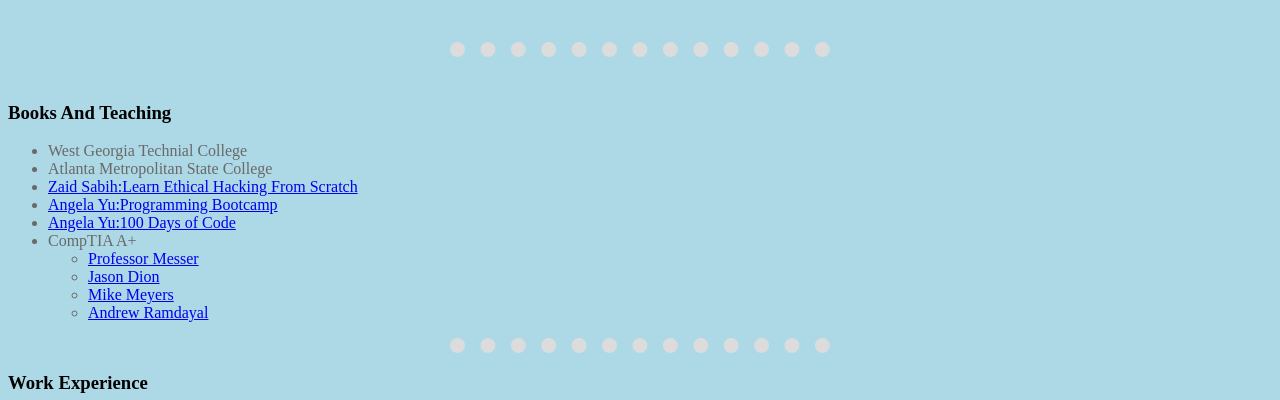
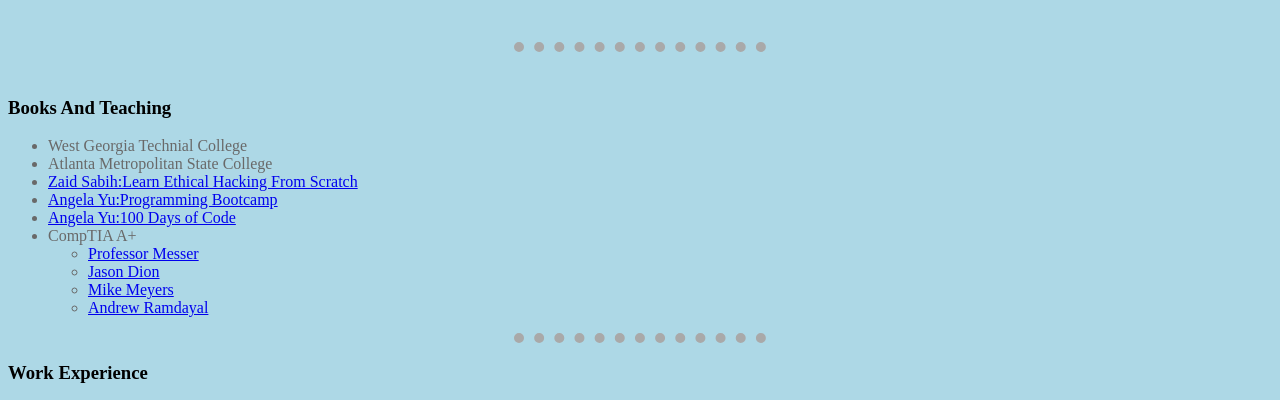
Before and after one commit to Angelopierre98/Angelosbio.github.io, a plain HTML site: page index.html in a window 1280 px wide. Shown: the part 378-778 px from the top of the page. Drawn offline with Linux system fonts and the light colour scheme; files that its build step writes are made by us from their sources; files whose address does not match are found by name.

Commit message:
Update styles.css

```diff
--- a/styles.css
+++ b/styles.css
@@ -7,9 +7,9 @@ body {
 hr {
   border-style: none;
   border-top-style: dotted;
-  border-color: #DCDCDC;
-  border-width: 15px;
-  width: 30%;
+  border-color: Darkgrey;
+  border-width: 10px;
+  width: 20%;
 }
 img  {
 height:150px;
```
